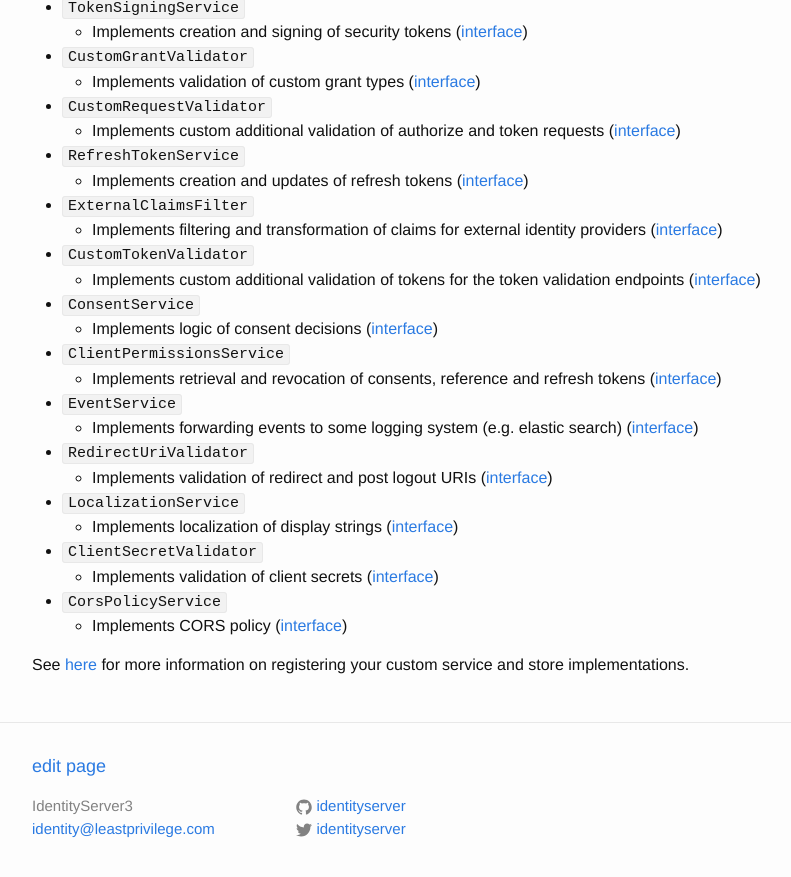
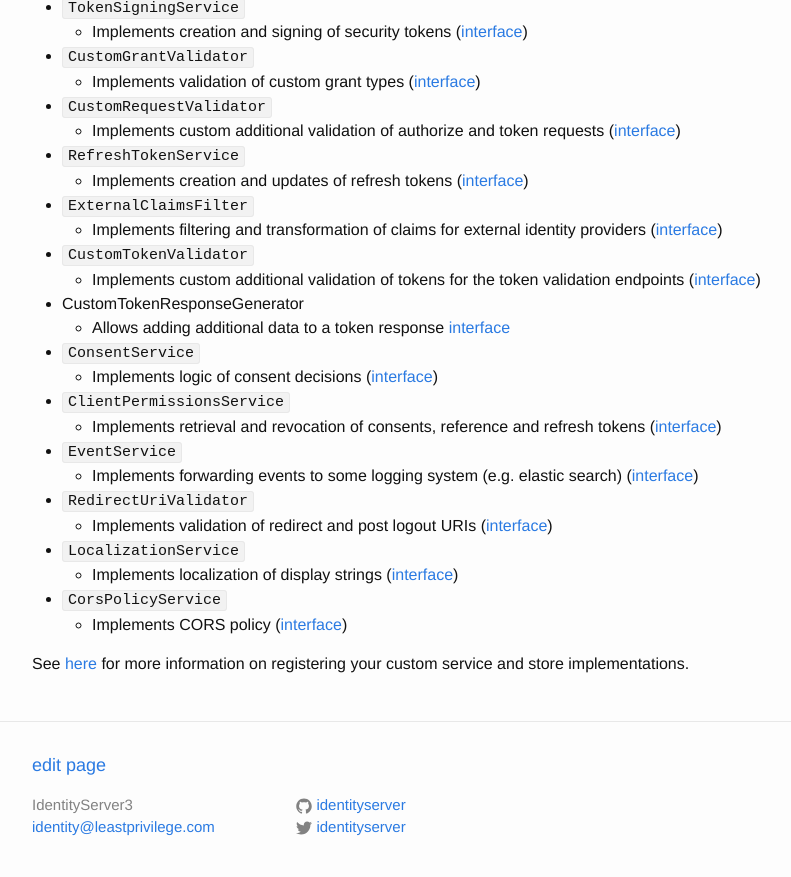
Before and after one commit to IdentityServer/Documentation, a Jekyll site: the page built from docsv2/configuration/serviceFactory.md, in a window 1280 px wide and 900 px high, scrolled down 1275 px. Shown: the top 877 px of the window, without its empty margins (238-1029 px from the left). Built offline with Jekyll 4.4.1, drawn with Linux system fonts in a browser that asks for light colours; Markdown is read by kramdown in place of the engine named in the settings.

Commit message:
Update serviceFactory.md

```diff
--- a/docsv2/configuration/serviceFactory.md
+++ b/docsv2/configuration/serviceFactory.md
@@ -54,6 +54,8 @@ The `IdentityServerServiceFactory` allows setting up a service factory by provid
     * Implements filtering and transformation of claims for external identity providers ([interface](https://github.com/thinktecture/Thinktecture.IdentityServer.v3/blob/master/source%2FCore%2FServices%2FIExternalClaimsFilter.cs))
 * `CustomTokenValidator`
     * Implements custom additional validation of tokens for the token validation endpoints ([interface](https://github.com/thinktecture/Thinktecture.IdentityServer.v3/blob/master/source%2FCore%2FServices%2FICustomTokenValidator.cs))
+* CustomTokenResponseGenerator
+    * Allows adding additional data to a token response [interface](https://github.com/IdentityServer/IdentityServer3/blob/dev/source/Core/Services/ICustomTokenResponseGenerator.cs)
 * `ConsentService`
     * Implements logic of consent decisions ([interface](https://github.com/thinktecture/Thinktecture.IdentityServer.v3/blob/master/source/Core/Services/IConsentService.cs))
 * `ClientPermissionsService`
@@ -64,8 +66,6 @@ The `IdentityServerServiceFactory` allows setting up a service factory by provid
     * Implements validation of redirect and post logout URIs ([interface](https://github.com/thinktecture/Thinktecture.IdentityServer.v3/blob/master/source%2FCore%2FServices%2FIRedirectUriValidator.cs))
 * `LocalizationService`
     * Implements localization of display strings ([interface](https://github.com/thinktecture/Thinktecture.IdentityServer.v3/blob/master/source%2FCore%2FServices%2FILocalizationService.cs))
-* `ClientSecretValidator`
-    * Implements validation of client secrets ([interface](https://github.com/thinktecture/Thinktecture.IdentityServer.v3/blob/master/source%2FCore%2FServices%2FIClientSecretValidator.cs))
 * `CorsPolicyService`
     * Implements CORS policy ([interface](https://github.com/thinktecture/Thinktecture.IdentityServer.v3/blob/master/source%2FCore%2FServices%2FICorsPolicyService.cs))
 
```
